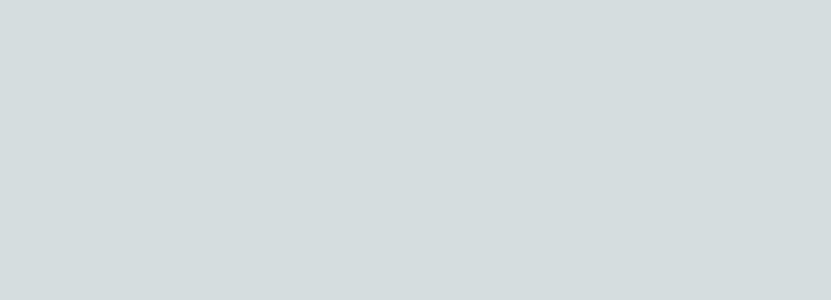
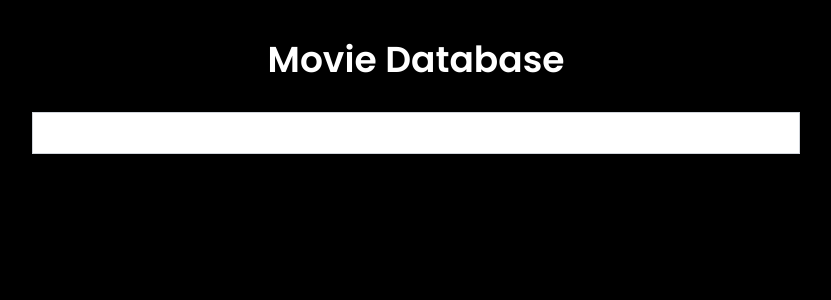
Before and after one commit to Aminabdolahi/movie-database, a Next.js app: page / in a window 1280 px wide. Shown: the top 300 px of the page, without its empty margins (224-1055 px from the left). Built offline with nearby package versions, Linux system fonts and the light colour scheme.

Commit message:
searchbar created

```diff
--- /dev/null
+++ b/app/components/MovieCard.tsx
@@ -0,0 +1,23 @@
+
+interface MovieCardProps{
+    title:string;
+    overview: string;
+    posterPath: String;
+}
+
+import Image from 'next/image';
+import React from 'react'
+
+export const MovieCard = ({title, overview, posterPath}:MovieCardProps) => {
+
+    const imageUrl = posterPath ? `https://image.tmdb.org/t/p/w500${posterPath}` :
+    'no-image-available.png'
+  return (
+    <div className='bg-white rounded shadow p-4'>
+        <img className='w-full h-64 rounded mb-4' src={imageUrl} alt=''/>
+        <h2 className='text-2xl font-bold mb-2'>{title}</h2>
+        <p className='text-sm text-gray-500'>{overview.substring(0,150)}</p>
+
+    </div>
+  )
+}
--- /dev/null
+++ b/app/components/MovieSearch.tsx
@@ -0,0 +1,28 @@
+"use client"
+import { useState, } from 'react'
+import { searchMovies } from '../services/movie.services';
+import { MovieCard } from './MovieCard';
+import { SearchBar } from './SearchBar';
+
+const MovieSearch = () => {
+
+    const [movies ,setMovies] = useState([]);
+
+    const handleSearch = async (query:string) =>{
+        const results = await searchMovies(query);
+        setMovies(results);
+    }
+  return (
+    <div>
+        <SearchBar onSearch={handleSearch}/>
+    <div className='grid grid-cols-1 sm:grid-cols-2 md:grid-cols-3 lg:grid-cols-4 gap-8 mt-8'>
+        {movies.map((movie:any)=>(
+            <MovieCard key={movie.id} title={movie.title} overview={movie.overview} posterPath={movie.posterPath}/>
+        ))}
+    </div>
+    </div>
+  )
+}
+
+
+export default MovieSearch
--- /dev/null
+++ b/app/components/SearchBar.tsx
@@ -0,0 +1,26 @@
+import {ChangeEvent,FormEvent, useState} from 'react'
+
+interface SearchBarProps {
+    onSearch: (query:string)=> void;
+}
+
+export const SearchBar = ({onSearch} :SearchBarProps) => {
+
+    const [query,setQuery] = useState("");
+
+    const handleChange = (e:ChangeEvent<HTMLInputElement>) =>{
+        setQuery(e.target.value);
+    }
+
+    const handleSubmit = (e: FormEvent) => {
+        e.preventDefault();
+        onSearch(query);
+    }
+
+  return (
+    <form onSubmit={handleSubmit} className=' flex items-center w-screen max-w-3xl'>
+        <input type='text' className='border border-gray-300 rounded-1 py-2 px-4 w-full focus:outline-none focus:border-blue-500' value={query} onChange={handleChange}/>
+        <button type='submit' className='bg-red-600'/>
+    </form>
+  )
+}
--- a/app/globals.css
+++ b/app/globals.css
@@ -3,17 +3,9 @@
 @tailwind utilities;
 
 :root {
-  --foreground-rgb: 0, 0, 0;
-  --background-start-rgb: 214, 219, 220;
-  --background-end-rgb: 255, 255, 255;
 }
 
 @media (prefers-color-scheme: dark) {
-  :root {
-    --foreground-rgb: 255, 255, 255;
-    --background-start-rgb: 0, 0, 0;
-    --background-end-rgb: 0, 0, 0;
-  }
 }
 
 body {
--- a/app/page.tsx
+++ b/app/page.tsx
@@ -1,9 +1,19 @@
+import Head from 'next/head'
 import Image from 'next/image'
+import MovieSearch from './components/MovieSearch'
 
 export default function Home() {
   return (
-    <main className="">
+    <div className="bg-black min-h-screen">
+      <Head >
+        <title>Movie database</title>
+        <meta name='description' content='A simple database for movies' />
+      </Head>
 
-    </main>
+      <main className='container mx-auto py-10 px-4 flex flex-col items-center justify-center'>
+        <h1 className='text-4xl font-bold mb-8 text-white'>Movie Database</h1>
+        <MovieSearch/>
+      </main>
+    </div>
   )
 }
--- /dev/null
+++ b/app/services/movie.services.tsx
@@ -0,0 +1,26 @@
+import axios from "axios";
+
+const API_KEY = "ce34ae55b0f908ff9a1a5059263792e7";
+const API_BASE_URL = "https://api.themoviedb.org/3"
+
+
+const client = axios.create({
+    baseURL : API_BASE_URL,
+    params : {api_key : API_KEY}
+})
+
+export const searchMovies = async (query:string) =>{
+    try {
+        const response = await client.get("/search/movie", {params: {query,},});
+
+        if (response.data && response.data.results) {
+            return response.data.results;
+        } else {
+            console.error("couldn't get data")
+        }
+    }catch(error){
+        console.error(error)
+            return [];
+
+    }
+}
--- a/package.json
+++ b/package.json
@@ -13,6 +13,7 @@
     "@types/react": "18.2.15",
     "@types/react-dom": "18.2.7",
     "autoprefixer": "10.4.14",
+    "axios": "^1.4.0",
     "eslint": "8.45.0",
     "eslint-config-next": "13.4.10",
     "next": "13.4.10",
```
Also changed, not shown: 1 other file (tests, documents, lock files or other folders).
